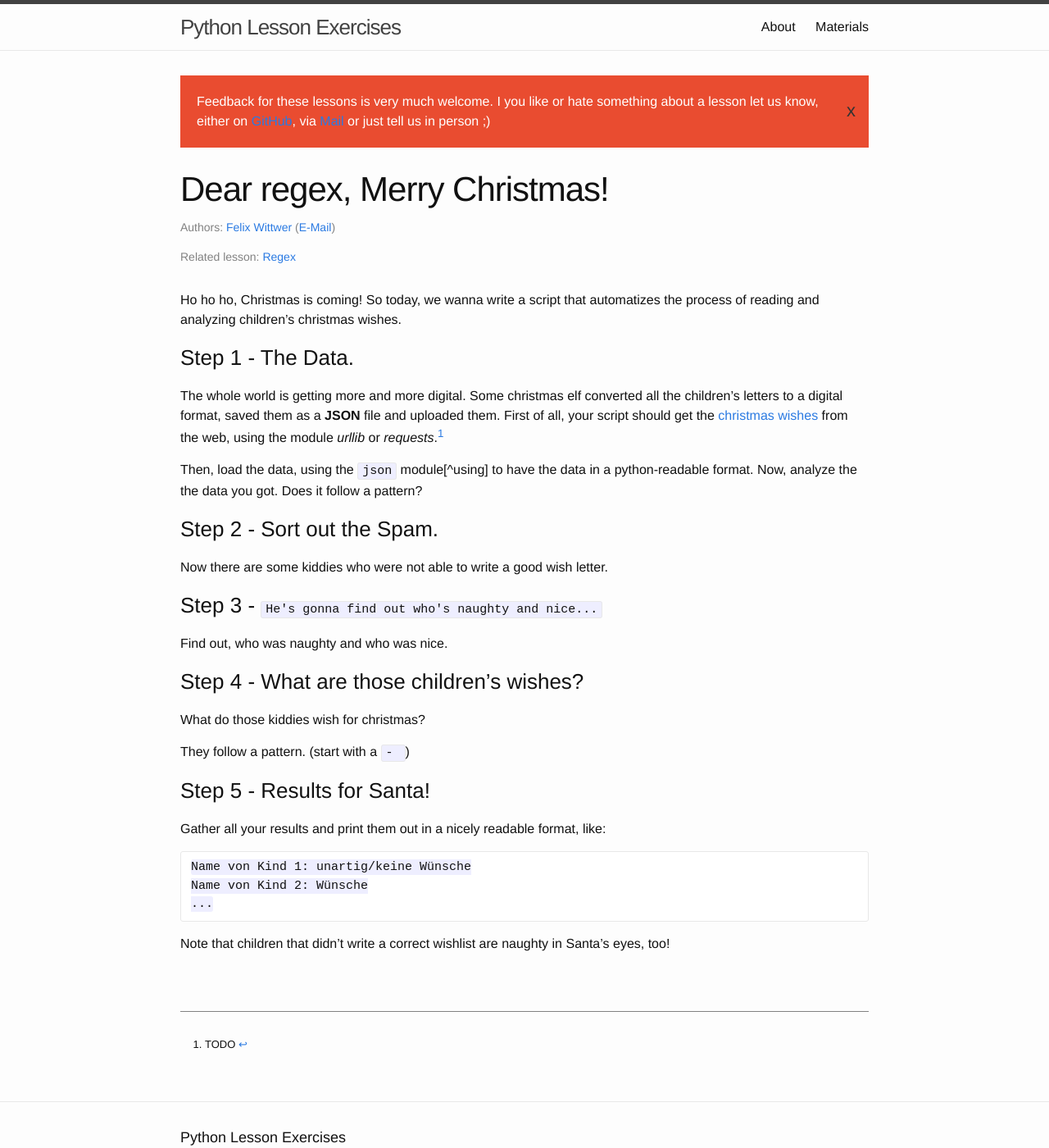
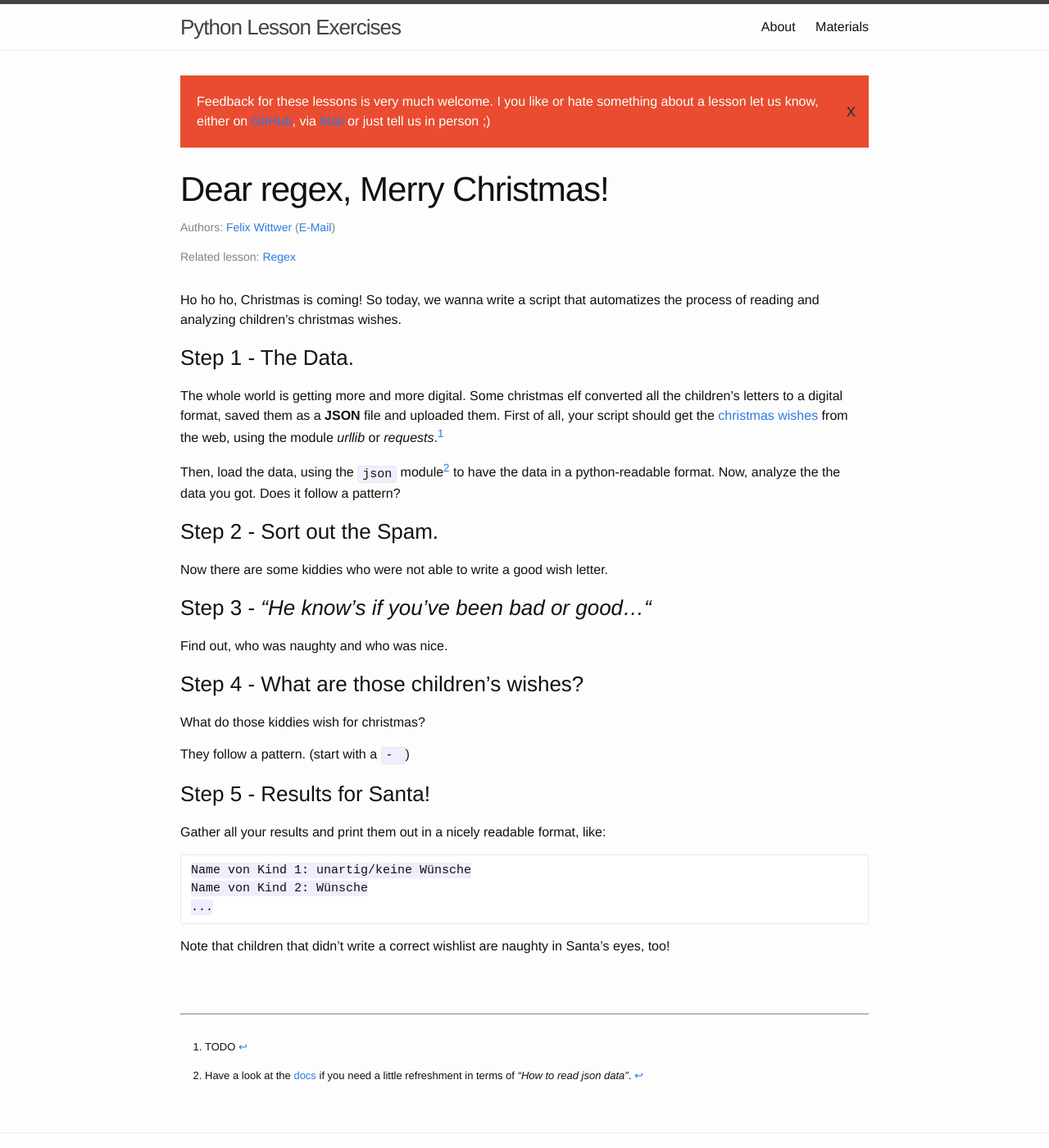
Before and after one commit to fsr/python-lessons, a Jekyll site: the page built from _exercises/19_regex_christmas.md, in a window 1280 px wide and 1400 px high. Shown: the whole window at 82% size. Built offline with Jekyll 4.4.1, drawn with Linux system fonts in a browser that asks for light colours.

Commit message:
Unpublish lessons, footnote

```diff
--- a/_exercises/19_regex_christmas.md
+++ b/_exercises/19_regex_christmas.md
@@ -18,12 +18,15 @@ First of all, your script should get the [christmas wishes](../misc/christmas.js
 
 Then, load the data, using the `json` module[^using] to have the data in a python-readable format. Now, analyze the the data you got. Does it follow a pattern?
 
+[^using]:
+    Have a look at the [docs](https://docs.python.org/3.5/library/json.html?highlight=json.loads) if you need a little refreshment in terms of _"How to read json data"_.
+
 ### Step 2 - Sort out the Spam.
 
 Now there are some kiddies who were not able to write a good wish letter.
 
 
-### Step 3 - `He's gonna find out who's naughty and nice...`
+### Step 3 - _"He know's if you've been bad or good..."_
 
 Find out, who was naughty and who was nice.
 
```
Also changed, not shown: other parts of _exercises/19_regex_christmas.md (+1 -1 lines).
